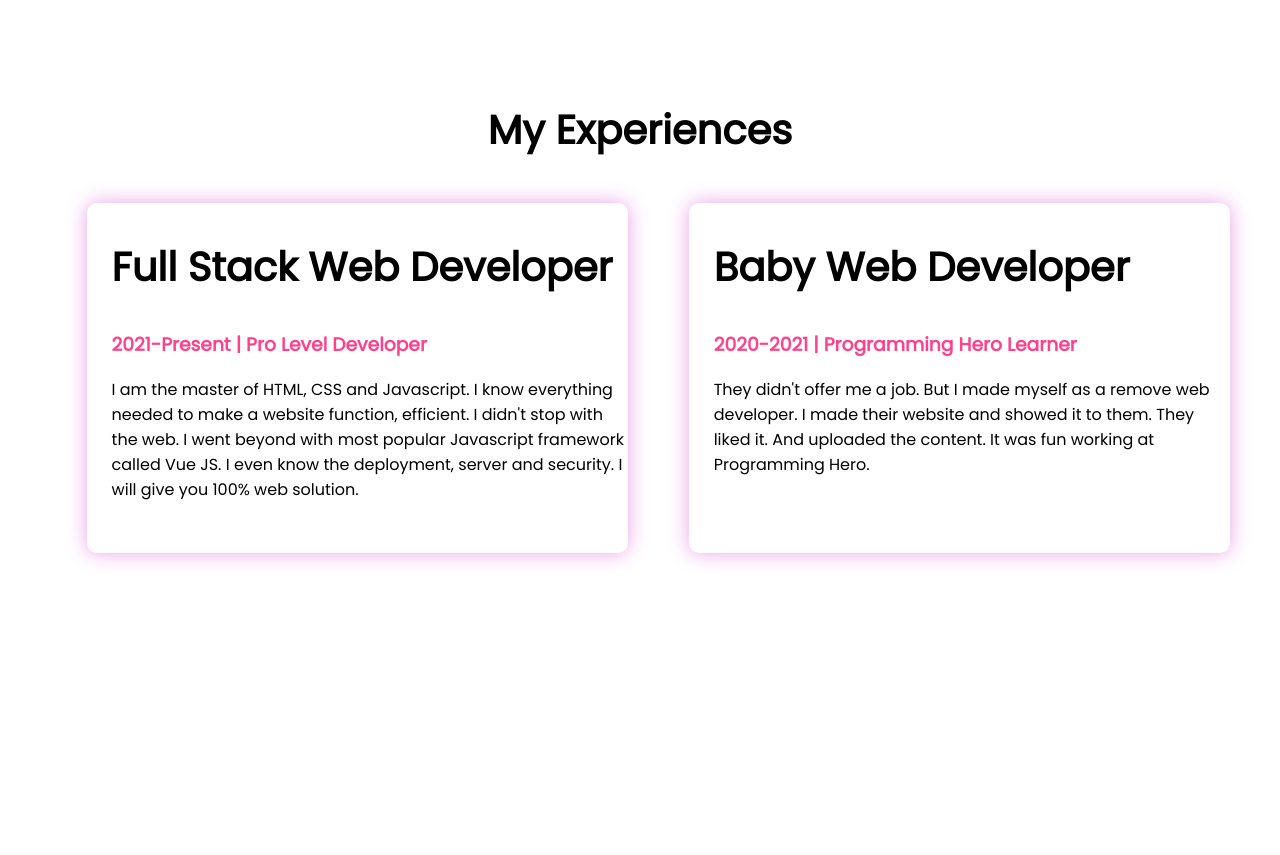
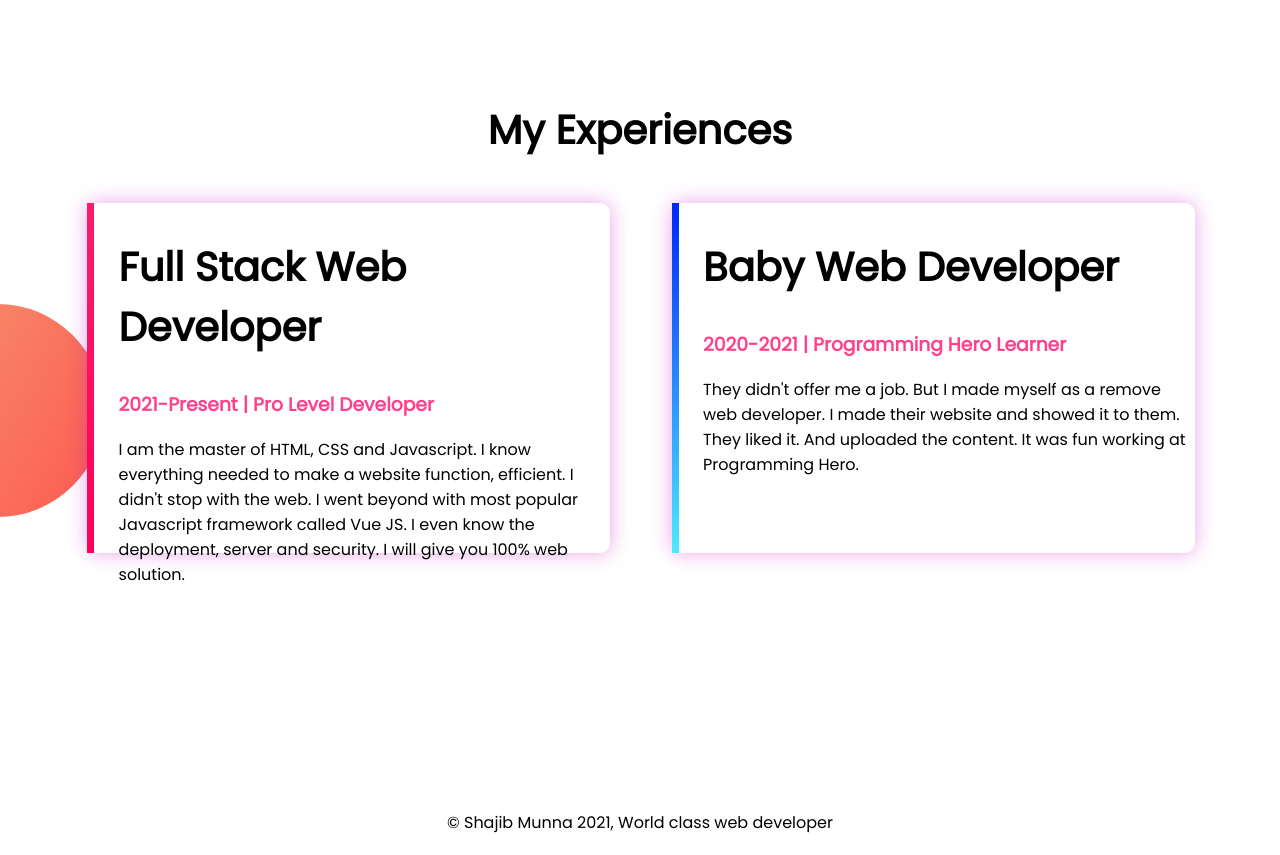
Before and after one commit to Shajibmunna/new-repla-website, a plain HTML site: page index.html in a window 1280 px wide. Shown: the part 1683-2538 px from the top of the page. Before the commit the page ends 2413 px from the top, so only its background shows below. Drawn offline with Linux system fonts and the light colour scheme.

Commit message:
Website creation done

```diff
--- a/index.html
+++ b/index.html
@@ -40,19 +40,22 @@
 
     <section class="third-section">
         <h2 class="third-sec-title">My Experiences</h2>
-        <div class="half-width singe-experience">
+        <div id="full-stack" class="half-width singe-experience">
             <h2>Full Stack Web Developer</h2>
             <h3 class="orange-highlight">2021-Present | Pro Level Developer</h3>
             <p>I am the master of HTML, CSS and Javascript. I know everything needed to make a website function, efficient. I didn't stop with the web. I went beyond with most popular Javascript framework called Vue JS. I even know the deployment, server and security. I will give you 100% web solution.</p>
         </div>
 
-        <div class="half-width singe-experience">
+        <div id="baby" class="half-width singe-experience">
             <h2>Baby Web Developer</h2>
             <h3 class="orange-highlight">2020-2021 | Programming Hero Learner</h3>
             <p>They didn't offer me a job. But I made myself as a remove web developer. I made their website and showed it to them. They liked it. And uploaded the content. It was fun working at Programming Hero.</p>
         </div>
     </section>
 
+    <footer>
+        <p>© Shajib Munna 2021, World class web developer</p>
+    </footer>
 
 </body>
 </html>
--- a/style.css
+++ b/style.css
@@ -18,7 +18,7 @@ h1{
 }
 
 .half-width{
-    width:42%;
+    width:40%;
     float: left;
     margin-left: 5%;
     padding-left: 2%;
@@ -73,6 +73,10 @@ h1{
 .third-section{
     height: 80vh;
     padding: 0 2%;
+    background-image: url(images/exp-bg.png);
+    background-repeat: no-repeat;
+    background-position: left center;
+    margin-bottom: 80px;
 }
 
 .third-section h2{
@@ -84,4 +88,23 @@ h1{
     height: 350px;
     box-shadow: 0px 0px 20px rgba(204, 19, 198, 0.397);
     border-radius: 10px;
+    background-color: #fff;
 }
+
+
+#full-stack{
+    border-left:7px solid;
+    border-image:linear-gradient(45deg, rgb(255, 0, 85), #FF418C) ;
+    border-image-slice: 1;
+}
+
+#baby{
+    border-left:7px solid;
+    border-image:linear-gradient(180deg, rgb(0, 38, 255), #4deaff) ;
+    border-image-slice: 1;
+}
+
+footer p{
+    text-align: center;
+    margin-bottom: 20px;
+}
```
